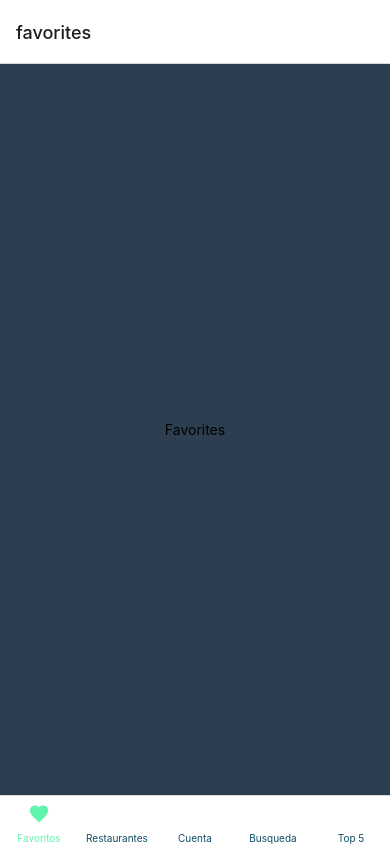
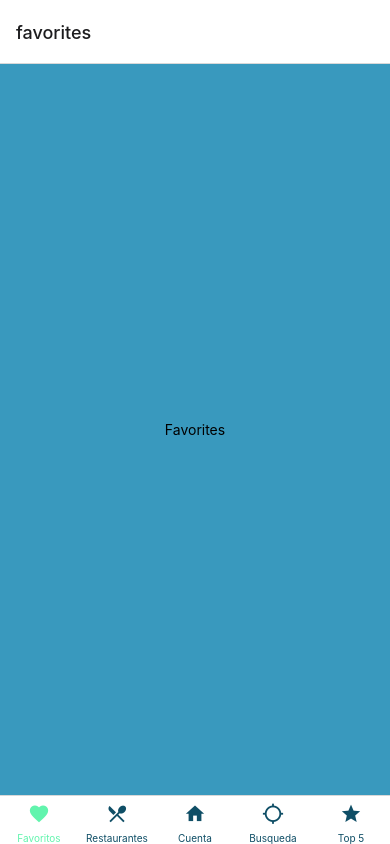
Before and after one commit to manueldevmx/5Tenedores, a React Native app: screen /account in a window 390 px wide. Built offline with nearby package versions, Linux system fonts and the light colour scheme; no server answers.

Commit message:
se corrigio Bug de Icons, Loading, no se visualiza

```diff
--- /dev/null
+++ b/app/components/Loading.js
@@ -0,0 +1,49 @@
+//import liraries
+import React, { Component } from 'react';
+import { View, Text, StyleSheet, ActivityIndicator } from 'react-native';
+import { Overlay } from 'react-native-elements';
+
+
+// create a component
+const Loading = (props) => {
+    const {isVisible, text} = props;
+
+
+    return (
+       <Overlay
+        isVisible={false}
+        windowBackgroundColor="rgba(0,0,0,0.5)"
+        overlyaBackgroundColor="transparent"
+        overlayStyle={styles.overlay}
+       >
+           <View style={styles.view}>
+               <ActivityIndicator
+               size="large"
+               color="61F4AD" />
+               {text && <Text>{text}</Text>}
+           </View>
+       </Overlay>
+    );
+};
+
+// define your styles
+const styles = StyleSheet.create({
+    overlay: {
+        height:100,
+        width: 200,
+        backgroundColor: "#61F4AD",
+        borderRadius: 10,
+    },
+    view: {
+        flex: 1,
+        alignItems: "center",
+        justifyContent: "center",
+    },
+    text: {
+        color:"#0F4E66" ,
+        marginTop: 9,
+    }
+});
+
+//make this component available to the app
+export default Loading;
--- a/app/navigation/AccountStack.js
+++ b/app/navigation/AccountStack.js
@@ -1,6 +1,5 @@
 import React from 'react';
 import { createNativeStackNavigator } from '@react-navigation/native-stack';
-
 import Account from '../screens/Account/Account';
 
 const Stack = createNativeStackNavigator();
@@ -12,7 +11,7 @@ export default function AccountStack( ) {
             <Stack.Screen
                 name="account"
                 component={Account}
-                option={{title: "Cuenta"}}
+                option={{title: "Mi Cuenta", headerShown: false}}
             />
 
         </Stack.Navigator>
--- a/app/navigation/Navigation.js
+++ b/app/navigation/Navigation.js
@@ -1,23 +1,21 @@
 //import liraries
-import React, { Component } from 'react';
-import { View, Text, StyleSheet } from 'react-native';
-import {NavigationContainer} from "@react-navigation/native";
-import {createBottomTabNavigator}  from "@react-navigation/bottom-tabs"
-import {Icon} from "react-native-elements";
+import React, { Component } from "react";
+import { View, Text, StyleSheet } from "react-native";
+import { NavigationContainer } from "@react-navigation/native";
+import { createBottomTabNavigator } from "@react-navigation/bottom-tabs";
+import { Icon } from "react-native-elements";
 
 //Stack de navegacion
-import RestaurantsStack from './RestaurantsStack';
+import RestaurantsStack from "./RestaurantsStack";
 import FavoritesStack from "./FavoritesStack";
-import AccountStack from './AccountStack';
+import AccountStack from "./AccountStack";
 import SearchStack from "./SearchStack";
-import TopRestaurantsStack from './TopRestaurantsStack';
-
-
+import TopRestaurantsStack from "./TopRestaurantsStack";
 
 const Tab = createBottomTabNavigator();
 
 // create a component
-export default function Navigation () {
+export default function Navigation() {
   return (
     <NavigationContainer>
       <Tab.Navigator
@@ -33,28 +31,32 @@ export default function Navigation () {
         <Tab.Screen
           name="favorites-stack"
           component={FavoritesStack}
-              options={{title: "Favoritos", headerShown: false}} />
+          options={{ title: "Favoritos", headerShown: false }}
+        />
         <Tab.Screen
           name="restaurants-stack"
           component={RestaurantsStack}
-              options={{title:"Restaurantes",headerShown: false}} />
+          options={{ title: "Restaurantes", headerShown: false }}
+        />
         <Tab.Screen
           name="account-stack"
           component={AccountStack}
-              options={{title: "Cuenta", headerShown: false}} />
+          options={{ title: "Cuenta", headerShown: false }}
+        />
         <Tab.Screen
           name="search-stack"
           component={SearchStack}
-              options={{title: "Busqueda", headerShown: false}} />
+          options={{ title: "Busqueda", headerShown: false }}
+        />
         <Tab.Screen
           name="toprestaurants-stack"
           component={TopRestaurantsStack}
-              options={{title: "Top 5", headerShown: false}} />
+          options={{ title: "Top 5", headerShown: false }}
+        />
       </Tab.Navigator>
     </NavigationContainer>
   );
-};
-
+}
 
 function screenOptions(route, color) {
   let iconName;
@@ -63,18 +65,23 @@ function screenOptions(route, color) {
     case "favorites-stack":
       iconName = "heart";
       break;
-        case "restaurants-stacks":
+    case "restaurants-stack":
+        iconName = "silverware";
+        break;
+    case "account-stack":
         iconName = "home";
+        break;
+    case "search-stack":
+        iconName = "crosshairs";
+        break;
+    case "toprestaurants-stack":
+        iconName = "star";
+        break;
     default:
       break;
   }
 
-    return(
-        <Icon
-            type="material-community"
-            name={iconName}
-            size={22}
-            color={color}
-        />
-    )
+  return (
+    <Icon type="material-community" name={iconName} size={22} color={color} />
+  );
 }
--- a/app/screens/Account/Account.js
+++ b/app/screens/Account/Account.js
@@ -0,0 +1,40 @@
+
+//import liraries
+import React, { useState, useEffect} from 'react';
+import { View, Text, StyleSheet } from 'react-native';
+import * as firebase from "firebase";import UserGuest from './UserGuest';
+import UserLogged from './UserLogged';
+import Loading from '../../components/Loading';
+
+
+
+// create a component
+const Account = () => {
+ const [login, setLogin] = useState(null);
+
+ useEffect(() => {
+    firebase.auth().onAuthStateChanged((user) => {
+        !user  ? setLogin(false) : setLogin(true);
+    });
+ }, [])
+
+    if (login === null) return  <Loading isVisible={true} text="Cargando..."/>;
+    console.log("activado", Loading)
+
+
+
+   return login ?  <UserLogged/> : <UserGuest/>;
+};
+
+// define your styles
+const styles = StyleSheet.create({
+    container: {
+        flex: 1,
+        justifyContent: 'center',
+        alignItems: 'center',
+        backgroundColor: '#E2E2E2',
+    },
+});
+
+//make this component available to the app
+export default Account;
--- a/app/screens/Account/UserGuest.js
+++ b/app/screens/Account/UserGuest.js
@@ -8,7 +8,7 @@ import { View, Text, StyleSheet } from 'react-native';
 const UserGuest = () => {
     return (
         <View style={styles.container}>
-            <Text>UserGuest</Text>
+            <Text>UserGuuuest</Text>
         </View>
     );
 };
@@ -19,7 +19,7 @@ const styles = StyleSheet.create({
         flex: 1,
         justifyContent: 'center',
         alignItems: 'center',
-        backgroundColor: '#2c3e50',
+        backgroundColor: '#3999BE',
     },
 });
 
--- a/app/screens/Account/UserLogged.js
+++ b/app/screens/Account/UserLogged.js
@@ -19,7 +19,7 @@ const styles = StyleSheet.create({
         flex: 1,
         justifyContent: 'center',
         alignItems: 'center',
-        backgroundColor: '#2c3e50',
+        backgroundColor: '#3999BE',
     },
 });
 
--- a/app/screens/Favorites.js
+++ b/app/screens/Favorites.js
@@ -17,7 +17,7 @@ const styles = StyleSheet.create({
         flex: 1,
         justifyContent: 'center',
         alignItems: 'center',
-        backgroundColor: '#2c3e50',
+        backgroundColor: '#3999BE',
     },
 });
 
--- a/app/screens/Restaurants.js
+++ b/app/screens/Restaurants.js
@@ -17,7 +17,7 @@ const styles = StyleSheet.create({
         flex: 1,
         justifyContent: 'center',
         alignItems: 'center',
-        backgroundColor: '#2c3e50',
+        backgroundColor: '#3999BE',
     },
 });
 
--- a/app/screens/Search.js
+++ b/app/screens/Search.js
@@ -17,7 +17,7 @@ const styles = StyleSheet.create({
         flex: 1,
         justifyContent: 'center',
         alignItems: 'center',
-        backgroundColor: '#2c3e50',
+        backgroundColor: '#3999BE',
     },
 });
 
--- a/app/screens/TopRestaurants.js
+++ b/app/screens/TopRestaurants.js
@@ -17,7 +17,7 @@ const styles = StyleSheet.create({
         flex: 1,
         justifyContent: 'center',
         alignItems: 'center',
-        backgroundColor: '#2c3e50',
+        backgroundColor: '#3999BE',
     },
 });
 
```
Lines whose indentation alone changed are shown as unchanged.
